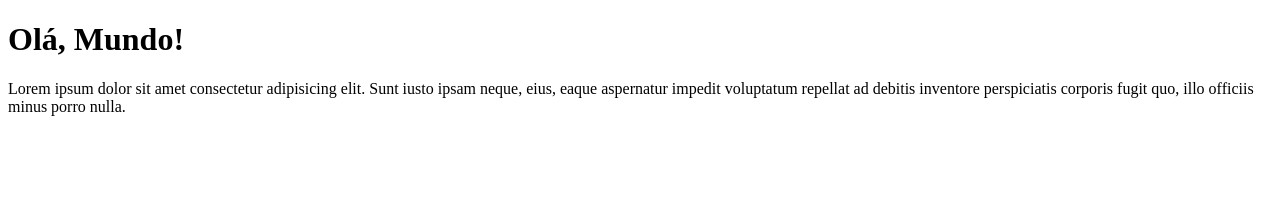
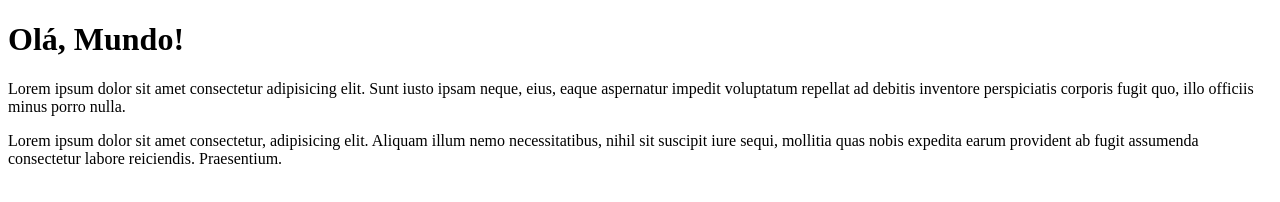
Before and after one commit to diegodamascenodev/Ola-Mundo, a plain HTML site: page site-exemplo/index.html in a window 1280 px wide. Drawn offline with Linux system fonts and the light colour scheme.

Commit message:
adicionei um parágrafo

```diff
--- a/site-exemplo/index.html
+++ b/site-exemplo/index.html
@@ -8,5 +8,6 @@
 <body>
     <h1>Olá, Mundo!</h1>
     <p>Lorem ipsum dolor sit amet consectetur adipisicing elit. Sunt iusto ipsam neque, eius, eaque aspernatur impedit voluptatum repellat ad debitis inventore perspiciatis corporis fugit quo, illo officiis minus porro nulla.</p>
+    <p>Lorem ipsum dolor sit amet consectetur, adipisicing elit. Aliquam illum nemo necessitatibus, nihil sit suscipit iure sequi, mollitia quas nobis expedita earum provident ab fugit assumenda consectetur labore reiciendis. Praesentium.</p>
 </body>
 </html>
```
